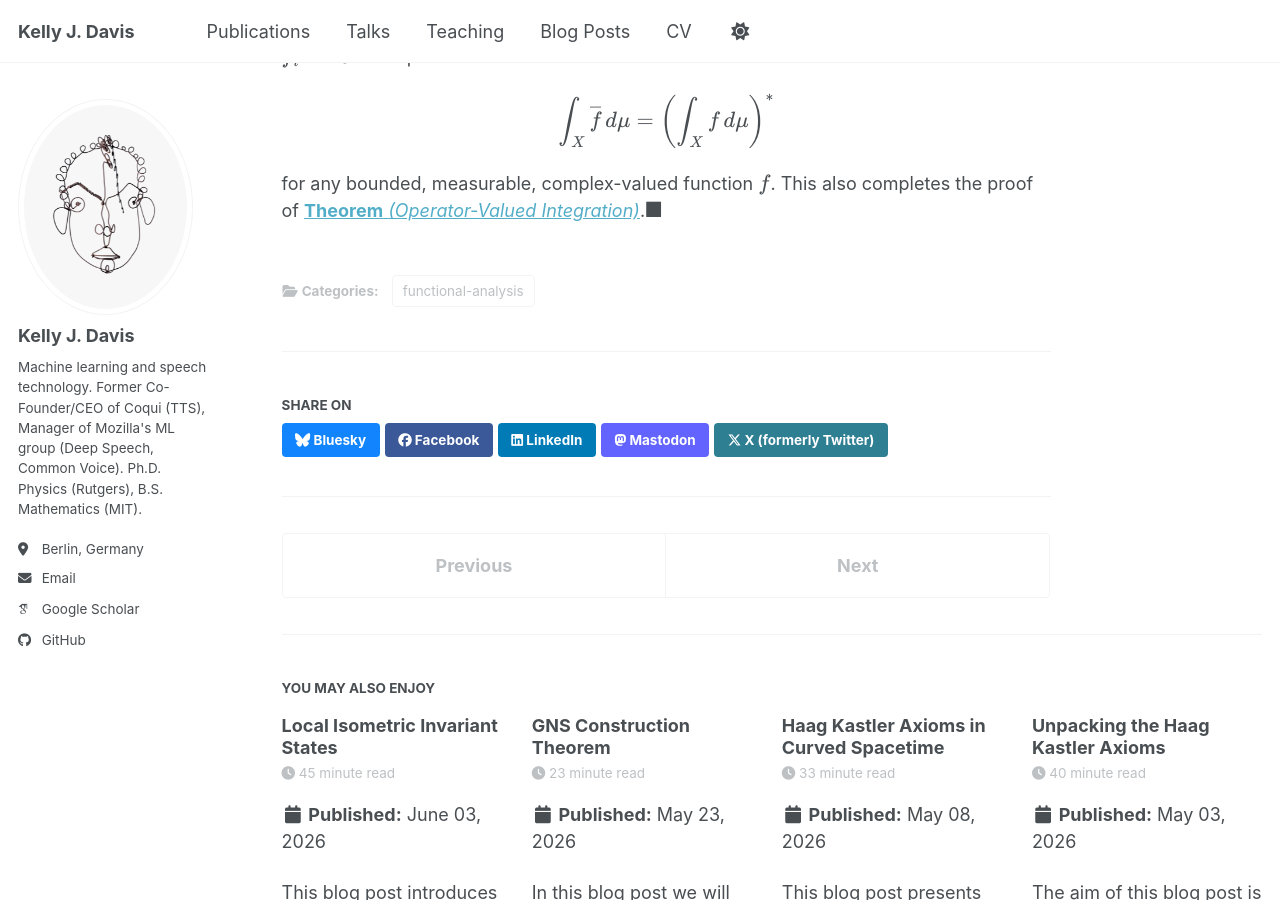
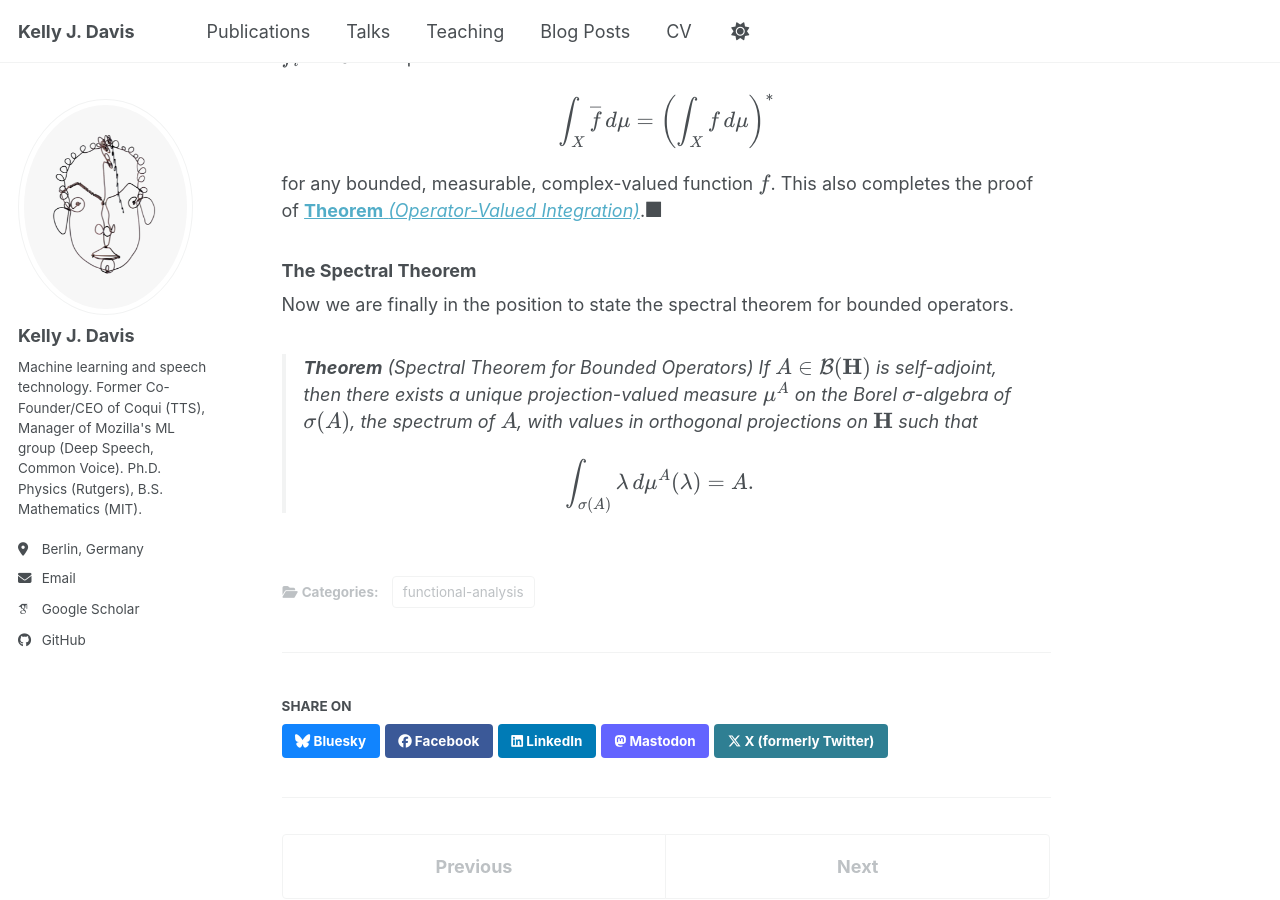
Before and after one commit to KellyJDavis/KellyJDavis.github.io, a Jekyll site: the page built from _posts/2026-07-06-spectral-theorems.md, in a window 1280 px wide and 900 px high, scrolled down 44379 px. Built offline with Jekyll 4.4.1, drawn with Linux system fonts in a browser that asks for light colours; some web fonts are replaced; a script bundle is joined from its source files by our own code; library files that are not in the unit come from our copies; some of the changed text lies outside the part shown.

Commit message:
Added statement of 'Spectral Theorem for Bounded Operators'

```diff
--- a/_posts/2026-07-06-spectral-theorems.md
+++ b/_posts/2026-07-06-spectral-theorems.md
@@ -1838,3 +1838,20 @@ $$
 $$
 
 for any bounded, measurable, complex-valued function $$f$$. This also completes the proof of [**Theorem** *(Operator-Valued Integration)*](#thrm:operator-valued-integration).$$\blacksquare$$
+
+### The Spectral Theorem
+
+Now we are finally in the position to state the spectral theorem for bounded operators.
+
+> **Theorem** *(Spectral Theorem for Bounded Operators)*
+<a name="thrm:spectral-theorem-for-bounded-operators"></a>
+<!--  \uses{def:bounded-operator-notation} -->
+<!--  \uses{def:projection-valued-measure} -->
+<!--  \uses{def:bounded-operator-resolvent-and-spectrum} -->
+<!--  \uses{def:bounded-orthogonal-projection} -->
+<!--  \uses{thrm:operator-valued-integration} -->
+> If $$A \in \mathcal{B}(\mathbf{H})$$ is self-adjoint, then there exists a unique projection-valued measure $$\mu^A$$ on the Borel $$\sigma$$-algebra of $$\sigma(A)$$, the spectrum of $$A$$, with values in orthogonal projections on $$\mathbf{H}$$ such that
+>
+> $$
+>     \int_{\sigma(A)} \lambda \, d\mu^A(\lambda) = A.
+> $$
```
